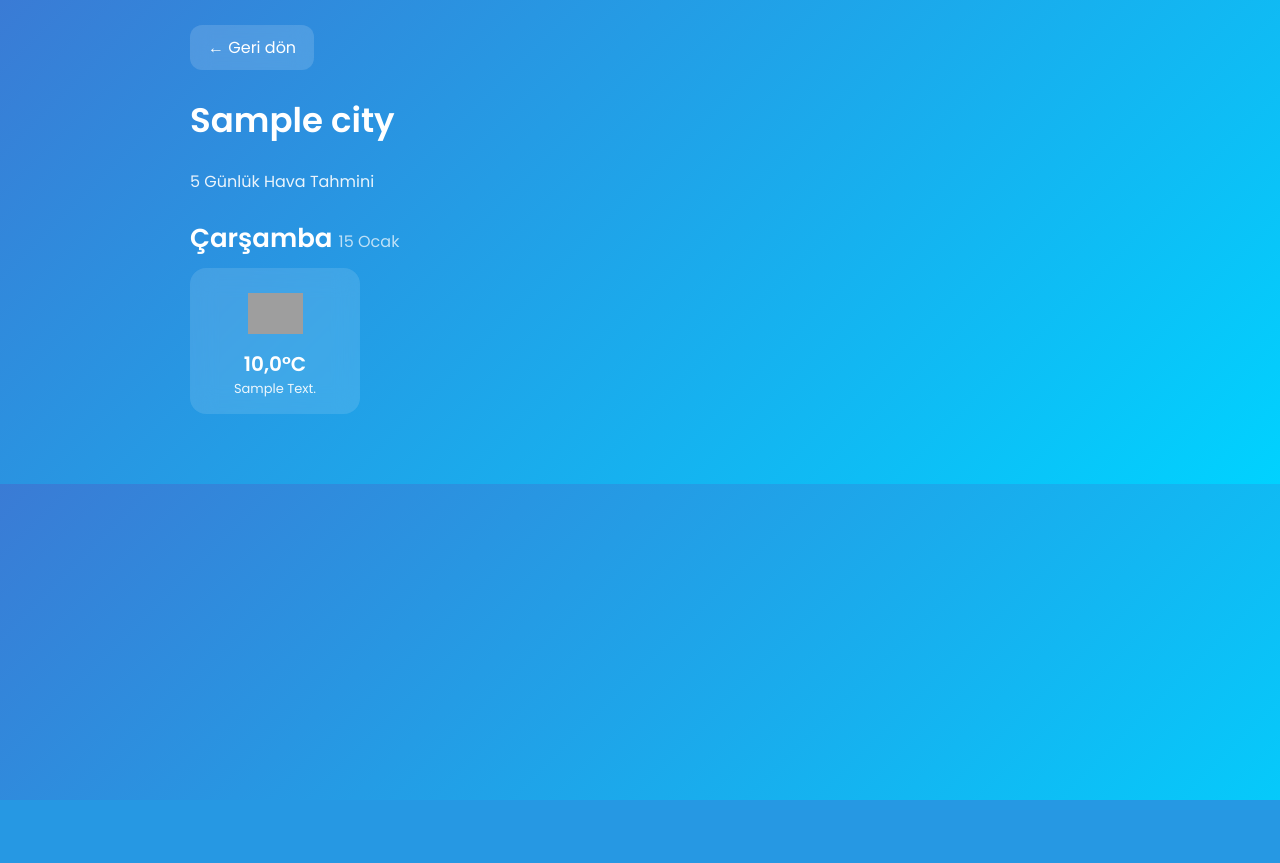
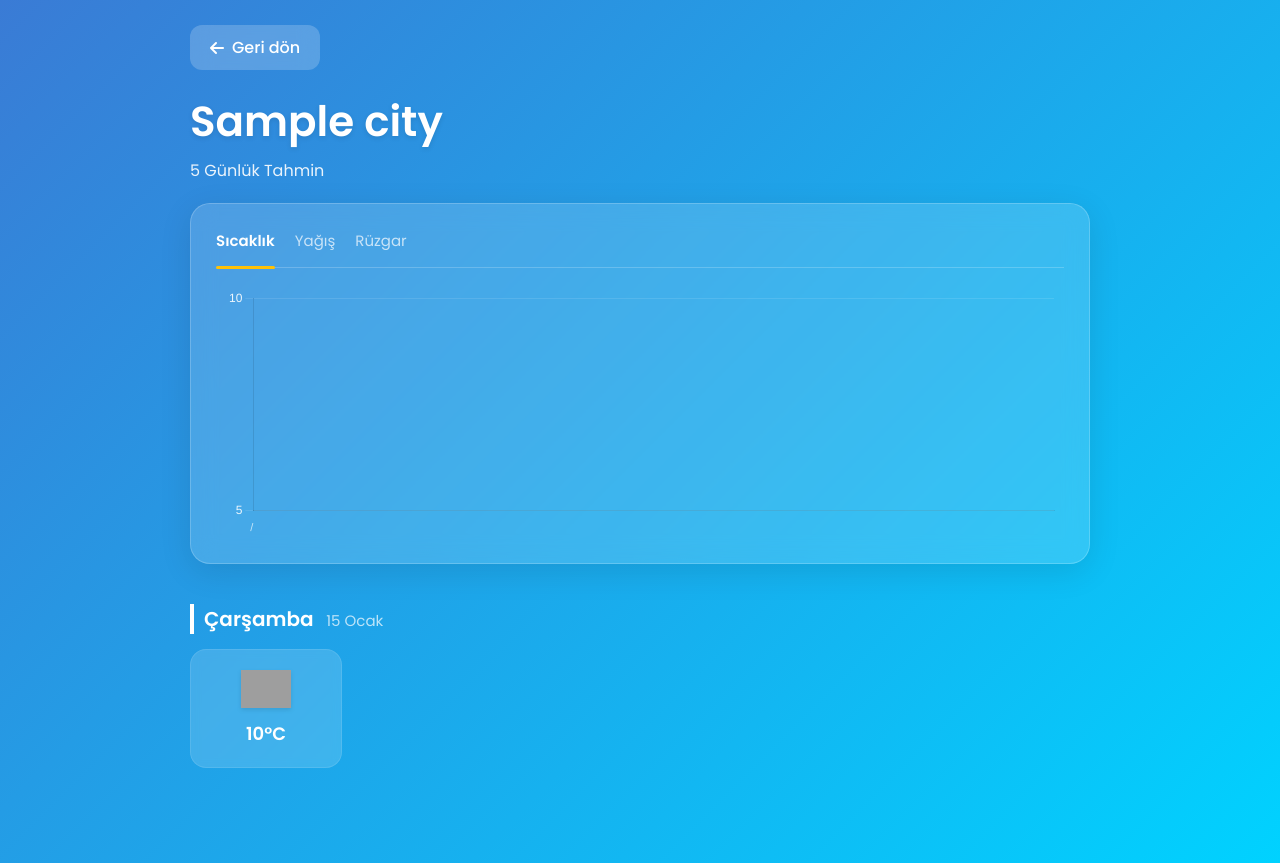
Before and after one commit to akfoz45/Django-Weather-App, a Django app: template weather/templates/weather/city_detail.html in a window 1280 px wide. Before the commit the page ends 800 px from the top, so only its background shows below. Run offline with Django 5.2, Linux system fonts and the light colour scheme; tables that the repository leaves empty hold one stand-in row (values such as "Sample post"); the template is opened without the code that fills it: values that come from a table or form of the project are taken from there, most other values are stand-ins (such as "Sample title", 1, 10 or a date in 2020); grey boxes are pictures that could not be loaded.

Commit message:
App update 4: Graph added

```diff
--- a/weather/templates/weather/city_detail.html
+++ b/weather/templates/weather/city_detail.html
@@ -6,6 +6,9 @@
     <title>{{ city.name }} - Detaylı Hava Durumu</title>
 
     <link href="https://fonts.googleapis.com/css2?family=Poppins:wght@300;400;500;600&display=swap" rel="stylesheet">
+    <link rel="stylesheet" href="https://cdnjs.cloudflare.com/ajax/libs/font-awesome/6.4.0/css/all.min.css">
+
+    <script src="https://cdn.jsdelivr.net/npm/chart.js"></script>
 
     <style>
         body {
@@ -14,159 +17,254 @@
             padding: 0;
             background: linear-gradient(135deg, #3a7bd5, #00d2ff);
             color: white;
+            min-height: 100vh;
         }
 
         .container {
             max-width: 900px;
             margin: 0 auto;
             padding: 25px;
+            padding-bottom: 50px;
         }
 
-        /* Back Button */
+        /* Geri Butonu */
         .back-btn {
             text-decoration: none;
-            background: rgba(255, 255, 255, 0.15);
+            background: rgba(255, 255, 255, 0.2);
             backdrop-filter: blur(10px);
-            padding: 10px 18px;
+            padding: 10px 20px;
             color: #fff;
             border-radius: 12px;
-            display: inline-block;
-            transition: 0.25s ease;
+            display: inline-flex;
+            align-items: center;
+            transition: 0.3s ease;
+            font-weight: 500;
+            margin-bottom: 20px;
+        }
+        .back-btn:hover { background: rgba(255,255,255,0.3); transform: translateX(-3px); }
+
+        /* Başlık */
+        .header-section { margin-bottom: 20px; }
+        .city-name { font-size: 42px; font-weight: 600; margin: 0; text-shadow: 0 2px 5px rgba(0,0,0,0.1); }
+        .sub-title { opacity: 0.9; font-size: 16px; margin-top: 5px; }
+
+        /* --- GRAFİK KUTUSU --- */
+        .chart-wrapper {
+            background: rgba(255, 255, 255, 0.15);
+            backdrop-filter: blur(12px);
+            border-radius: 20px;
+            padding: 25px;
+            margin-bottom: 40px;
+            box-shadow: 0 8px 32px rgba(0, 0, 0, 0.1);
+            border: 1px solid rgba(255, 255, 255, 0.2);
+            position: relative;
         }
 
-        .back-btn:hover {
-            background: rgba(255,255,255,0.25);
+        .chart-tabs {
+            display: flex;
+            gap: 20px;
+            margin-bottom: 20px;
+            border-bottom: 1px solid rgba(255,255,255,0.2);
+            padding-bottom: 10px;
+        }
+        .tab-item {
+            font-size: 15px;
+            color: rgba(255,255,255,0.7);
+            cursor: pointer;
+            padding-bottom: 5px;
+            position: relative;
+        }
+        .tab-item.active {
+            color: #fff;
+            font-weight: 600;
+        }
+        .tab-item.active::after {
+            content: '';
+            position: absolute;
+            bottom: -12px;
+            left: 0;
+            width: 100%;
+            height: 3px;
+            background-color: #FFC107;
+            border-radius: 2px;
         }
 
-        /* Section Header (Today, Tomorrow...) */
-        .day-section {
-            margin-bottom: 35px;
+        .chart-container {
+            height: 250px;
+            width: 100%;
         }
 
+        /* --- GÜNLÜK KARTLAR --- */
+        .day-section { margin-bottom: 30px; }
         .day-title {
-            font-size: 26px;
-            font-weight: 600;
-            margin-bottom: 10px;
+            font-size: 20px; font-weight: 600; margin-bottom: 15px;
+            border-left: 4px solid #fff; padding-left: 10px;
         }
-
-        /* Horizontal scroll container */
         .forecast-scroll {
-            display: flex;
-            overflow-x: auto;
-            gap: 15px;
-            padding-bottom: 10px;
+            display: flex; overflow-x: auto; gap: 15px; padding-bottom: 15px;
+            scrollbar-width: thin; scrollbar-color: rgba(255,255,255,0.4) transparent;
         }
-
         .forecast-card {
-            min-width: 140px;
-            background: rgba(255, 255, 255, 0.12);
-            backdrop-filter: blur(12px);
+            min-width: 120px;
+            background: rgba(255, 255, 255, 0.15);
+            backdrop-filter: blur(5px);
             border-radius: 16px;
             padding: 15px;
             text-align: center;
-            flex-shrink: 0;
-            transition: 0.25s ease;
+            border: 1px solid rgba(255, 255, 255, 0.1);
+            transition: transform 0.3s;
         }
+        .forecast-card:hover { transform: translateY(-5px); background: rgba(255,255,255,0.25); }
 
-        .forecast-card:hover {
-            transform: translateY(-5px);
-            background: rgba(255,255,255,0.18);
-        }
+        .time { font-size: 14px; opacity: 0.9; margin-bottom: 5px; }
+        .icon img { width: 50px; filter: drop-shadow(0 2px 2px rgba(0,0,0,0.1)); }
+        .temp { font-size: 18px; font-weight: 600; margin: 5px 0; }
 
-        .time {
-            margin-bottom: 10px;
-            font-size: 15px;
-        }
-
-        .icon img {
-            width: 55px;
-            margin-bottom: 8px;
-        }
-
-        .temp {
-            font-size: 20px;
-            font-weight: 600;
-        }
-
-        .desc {
-            font-size: 13px;
-            opacity: 0.9;
-            text-transform: capitalize;
-        }
-
-        .forecast-scroll::-webkit-scrollbar {
-            height: 8px;
-        }
-
-        .forecast-scroll::-webkit-scrollbar-track {
-            background: rgba(255, 255, 255, 0.1);
-            border-radius: 10px;
-        }
-
-        .forecast-scroll::-webkit-scrollbar-thumb {
-            background: rgba(255, 255, 255, 0.5);
-            border-radius: 10px;
-        }
-
-        .forecast-scroll::-webkit-scrollbar-thumb:hover {
-            background: rgba(255, 255, 255, 0.8);
-        }
-
+        .forecast-scroll::-webkit-scrollbar { height: 6px; }
+        .forecast-scroll::-webkit-scrollbar-thumb { background: rgba(255,255,255,0.3); border-radius: 10px; }
     </style>
 </head>
 
 <body>
     <div class="container">
 
-        <a href="{% url 'index' %}" class="back-btn">← Geri dön</a>
+        <a href="{% url 'index' %}" class="back-btn">
+            <i class="fas fa-arrow-left" style="margin-right: 8px;"></i> Geri dön
+        </a>
 
-        <h1 style="margin-top: 25px; font-size: 34px;">{{ city.name }}</h1>
-        <p style="opacity: .9; margin-bottom: 25px;">5 Günlük Hava Tahmini</p>
+        <div class="header-section">
+            <h1 class="city-name">{{ city.name }}</h1>
+            <p class="sub-title">5 Günlük Tahmin</p>
+        </div>
+
+        <div class="chart-wrapper">
+            <div class="chart-tabs">
+                <span class="tab-item active">Sıcaklık</span>
+                <span class="tab-item">Yağış</span>
+                <span class="tab-item">Rüzgar</span>
+            </div>
+
+            <div class="chart-container">
+                <canvas id="tempChart"></canvas>
+            </div>
+        </div>
 
         {% for day in daily_forecasts %}
         <div class="day-section">
-
             {% with day_date=day.date %}
                 {% now "Y-m-d" as today %}
-
-                {% if day_date == today %}
-                    <div class="day-title">Bugün</div>
-                {% else %}
-                    <div class="day-title">
-                        {{ day.date_obj|date:"l" }}
-                        <span style="font-size: 16px; opacity: 0.7; font-weight: normal;">
-                            {{ day.date_obj|date:"d F" }}
-                        </span>
-                    </div>
-                {% endif %}
+                <div class="day-title">
+                    {% if day_date == today %}Bugün{% else %}{{ day.date_obj|date:"l" }}{% endif %}
+                    <span style="font-size: 15px; opacity: 0.7; font-weight: normal; margin-left: 8px;">
+                        {{ day.date_obj|date:"d F" }}
+                    </span>
+                </div>
             {% endwith %}
 
             <div class="forecast-scroll">
                 {% for item in day.items %}
                 <div class="forecast-card">
-
-                    <div class="time">
-                        {{ item.dt_txt|slice:"11:16" }}
-                    </div>
-
-                    <div class="icon">
-                        <img src="http://openweathermap.org/img/wn/{{ item.weather.0.icon }}@2x.png">
-                    </div>
-
-                    <div class="temp">
-                        {{ item.main.temp|floatformat:1 }}°C
-                    </div>
-
-                    <div class="desc">
-                        {{ item.weather.0.description }}
-                    </div>
+                    <div class="time">{{ item.dt_txt|slice:"11:16" }}</div>
+                    <div class="icon"><img src="http://openweathermap.org/img/wn/{{ item.weather.0.icon }}@2x.png"></div>
+                    <div class="temp">{{ item.main.temp|floatformat:0 }}°C</div>
                 </div>
                 {% endfor %}
             </div>
-
         </div>
         {% endfor %}
 
     </div>
+
+    <script>
+        const labels = [];
+        const temps = [];
+
+        {% for day in daily_forecasts %}
+            {% for item in day.items %}
+                labels.push("{{ item.dt_txt|slice:'8:10' }}/{{ item.dt_txt|slice:'5:7' }} {{ item.dt_txt|slice:'11:16' }}");
+                temps.push({{ item.main.temp|floatformat:0 }});
+            {% endfor %}
+        {% endfor %}
+
+        const ctx = document.getElementById('tempChart').getContext('2d');
+
+        let gradient = ctx.createLinearGradient(0, 0, 0, 300);
+        gradient.addColorStop(0, 'rgba(255, 235, 59, 0.5)');
+        gradient.addColorStop(1, 'rgba(255, 235, 59, 0.0)');
+
+        const tempChart = new Chart(ctx, {
+            type: 'line',
+            data: {
+                labels: labels,
+                datasets: [{
+                    label: 'Sıcaklık',
+                    data: temps,
+                    borderColor: '#FFEB3B',
+                    backgroundColor: gradient,
+                    borderWidth: 3,
+                    pointBackgroundColor: '#fff',
+                    pointRadius: 0,
+                    pointHoverRadius: 6,
+                    pointHitRadius: 20,
+                    fill: true,
+                    tension: 0.4
+                }]
+            },
+            options: {
+                responsive: true,
+                maintainAspectRatio: false,
+                interaction: {
+                    mode: 'index',
+                    intersect: false,
+                },
+                layout: {
+                    padding: { top: 10, left: 10, right: 10, bottom: 0 }
+                },
+                plugins: {
+                    legend: { display: false },
+                    tooltip: {
+                        enabled: true,
+                        backgroundColor: 'rgba(255, 255, 255, 0.9)',
+                        titleColor: '#333',
+                        bodyColor: '#333',
+                        titleFont: { size: 13 },
+                        bodyFont: { size: 14, weight: 'bold' },
+                        padding: 10,
+                        cornerRadius: 8,
+                        displayColors: false,
+                        callbacks: {
+                            label: function(context) {
+                                return context.parsed.y + ' °C';
+                            }
+                        }
+                    }
+                },
+                scales: {
+                    x: {
+                        grid: { display: false, drawBorder: false },
+                        ticks: {
+                            color: 'rgba(255,255,255,0.7)',
+                            maxTicksLimit: 6,
+                            font: { size: 11 }
+                        }
+                    },
+                    y: {
+                        display: true, // SOL EKSENİ GÖSTER
+                        position: 'left', // Sol tarafta
+                        min: Math.min(...temps) - 5,
+                        grid: {
+                            color: 'rgba(255,255,255,0.1)', // Hafif ızgara çizgileri
+                            drawBorder: false
+                        },
+                        ticks: {
+                            color: 'rgba(255,255,255,0.9)', // Sayı rengi
+                            font: { size: 12 },
+                            stepSize: 5 // 5'er 5'er artsın
+                        }
+                    }
+                }
+            }
+        });
+    </script>
 </body>
 </html>
```
